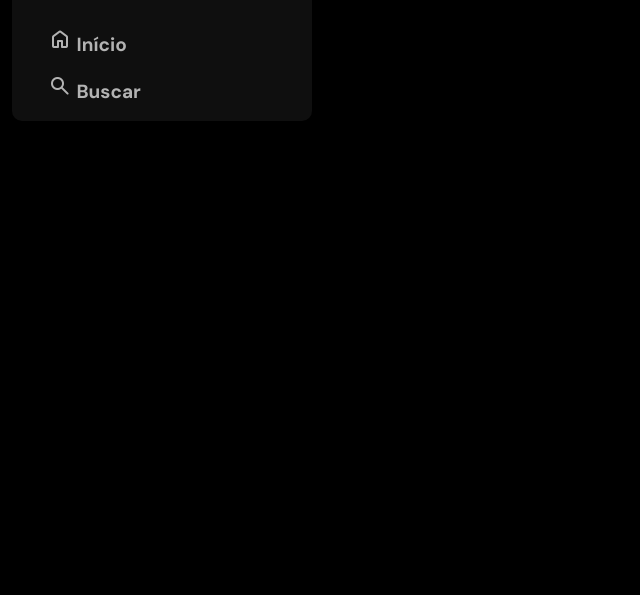
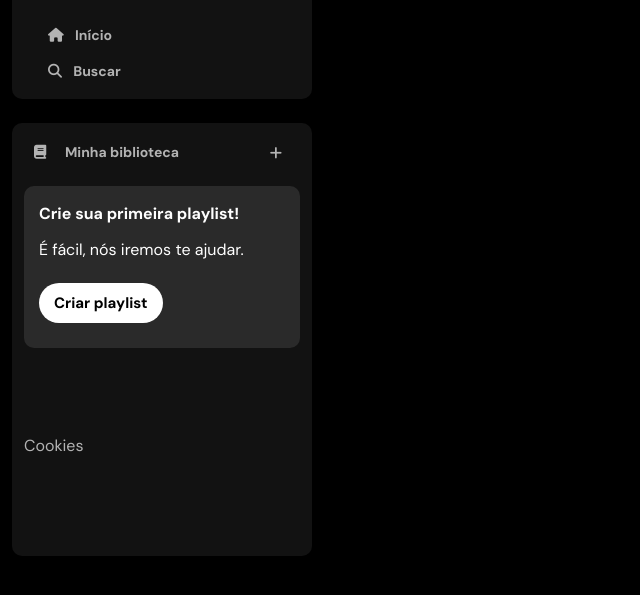
Before and after one commit to LuaMPacheco/imers-o-spotify, a plain HTML site: page index.html in a window 1280 px wide. Shown: the part 77-672 px from the top of the page, without its empty margins (0-640 px from the left). Drawn offline with nearby package versions, Linux system fonts and the light colour scheme; a web font is replaced by a local one.

Commit message:
Aba biblioteca
Fazendo a aba biblioteca

```diff
--- a/index.html
+++ b/index.html
@@ -5,34 +5,35 @@
     <meta name="viewport" content="width=device-width, initial-scale=1.0">
     <title>Spotify - Imersão Alura</title>
     <link rel="stylesheet" href="reset.css"> <!--Link para reset do CSS-->
+
     <link rel="shortcut icon" href="assets/icones/favicon-spotify.png" type="image/x-icon">
-    <link rel="stylesheet" href="style.css">
+    <link rel="stylesheet" href="style.css"> <!--Favicon-->
+
     <link href="https://fonts.googleapis.com/css2?family=Alice&family=DM+Sans:opsz,wght@9..40,400;9..40,500;9..40,700&family=Dancing+Script:wght@400;500;600;700&family=Oranienbaum&family=Roboto:wght@100;300;400;500;700;900&display=swap" rel="stylesheet"/>
-    <link rel="stylesheet" href="https://fonts.googleapis.com/css2?family=Material+Symbols+Rounded:opsz,wght,FILL,GRAD@20,700,1,200" /> <!--link icone casa-->
-    <link rel="stylesheet" href="https://fonts.googleapis.com/css2?family=Material+Symbols+Rounded:opsz,wght,FILL,GRAD@20,700,1,200" /> <!--Link icone lupa-->
-    <link rel="stylesheet" href="https://fonts.googleapis.com/css2?family=Material+Symbols+Rounded:opsz,wght,FILL,GRAD@20,700,1,-25" /> <!--Link icone livro-->
-    <link rel="stylesheet" href="https://fonts.googleapis.com/css2?family=Material+Symbols+Rounded:opsz,wght,FILL,GRAD@20,700,1,-25" />
+
+    <script src="https://kit.fontawesome.com/36be9fa312.js" crossorigin="anonymous"></script>
+
 </head>
 
 <body>
         <div class="sidebar">
             <nav class="sidebar_navigation">
                 <div class="logo">
-                    <a href="">
+                    <a href="#">
                         <img src="assets/logo-spotify-branco.png" alt="logo do Spotify">
                     </a>
                 </div>
                 <div>
                     <ul>
                         <li>
-                            <a href="">
-                                <span class="material-symbols-rounded">home</span>
+                            <a href="#">
+                                <span class="fa fa-home"></span>
                                 <span>Início</span>
                             </a>
                         </li>
                         <li>
-                            <a href="">
-                                <span class="material-symbols-rounded">search</span>
+                            <a href="#">
+                                <span class="fa fa-search"></span>
                                 <span>Buscar</span>
                             </a>
                         </li>
@@ -40,5 +41,24 @@
                 </div>
             </nav>
         </div>
+
+        <div class="library">
+
+            <div class="library_content">
+                <span class="fa fa-book"></span>
+                <span class="texto">Minha biblioteca</span>
+                <a href="#">
+                    <span class="fa fa-add"></span>
+                </a>
+            </div>
+
+            <div class="playlist">
+                <h1>Crie sua primeira playlist!</h1>
+                <h2>É fácil, nós iremos te ajudar.</h2>
+                <button>Criar playlist</button>
+
+            </div>
+            <p>Cookies</p>
+        </div>
 </body>
 </html>
--- a/style.css
+++ b/style.css
@@ -1,25 +1,32 @@
+@charset "UTF-8";
+
 body {
     background-color: black;
     color: aliceblue;
+    font-family: "DM Sans", sans-serif;
+}
+
+.sidebar, .library {
+    display: block;
 }
 
 .sidebar {
-    position: fixed;
+    /*position: fixed;*/
     top: 0;
     left: 0;
     bottom: 0;
     padding: 12px;
     width: 300px;
-    display: block;
 }
 
 .sidebar_navigation {
-    background-color: rgb(15, 15, 15);
+    background-color: #121212;
     border-radius: 10px;
     padding: 16px 0px 0px 16px;
 }
 
 .sidebar_navigation .logo {
+    background-color: #121212;
     display: flex;
     border-radius: 10px;
     padding: 16px 0 0 16px;
@@ -41,11 +48,74 @@ body {
 .sidebar nav ul li a {
     color: #b3b3b3;
     text-decoration: none;
-    font-family: "DM Sans", sans-serif;
     font-weight: 600;
-    font-size: 19px;
+    font-size: 14px;
 }
 
 .sidebar nav ul li a:hover {
     color: rgb(255, 255, 255);
 }
+
+/*Minha biblioteca*/
+
+.library {
+    color: #b3b3b3;
+    border-radius: 10px;
+    background-color: #121212;
+    padding: 12px;
+    margin: 12px;
+    width: 276px;
+}
+
+.fa {
+    padding-right: 8px;
+}
+
+span.texto {
+    padding-right: 80px;
+}
+
+.library_content { /*É assim que deixa o conteúdo um do lado do outro*/
+    display: flex;
+    flex-direction: row;
+    justify-content: space-between;
+    padding: 10px 10px 25px 10px;
+}
+
+.library_content span {
+    color: #b3b3b3;
+    font-weight: 600;
+    font-size: 14px;
+}
+
+.playlist {
+    background-color: rgb(42, 42, 42);
+    border-radius: 10px;
+    padding: 20px 15px;
+}
+
+.playlist h1 {
+    color: white;
+    padding-bottom: 20px;
+    font-weight: 600
+}
+
+.playlist h2 {
+    color: white;
+    padding-bottom: 15px;
+}
+
+.playlist button{
+    border-radius: 40px;
+    border: none;
+    padding: 10px 15px;
+    font-size: 15px;
+    background-color: white;
+    font-weight: 600;
+    font-family: "DM Sans", sans-serif;
+    margin: 10px 0 5px 0;
+}
+
+.library p {
+    padding: 90px 0;
+}
```
